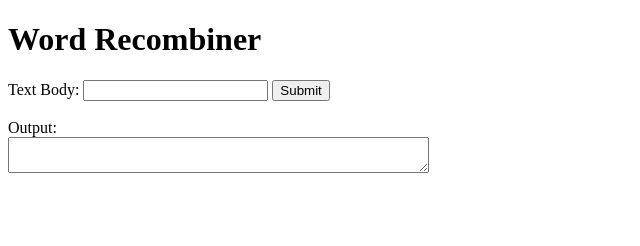
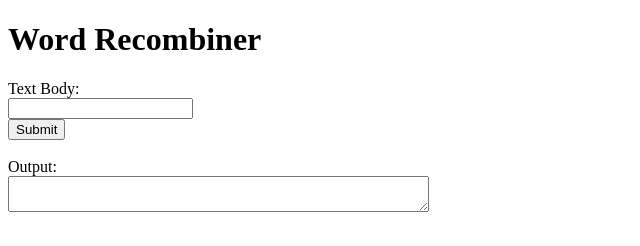
Before and after one commit to apkohl-kt/39AF_web, a plain HTML site: page index.html in a window 1280 px wide. Shown: the whole page, without its empty margins (0-640 px from the left). Drawn offline with Linux system fonts and the light colour scheme.

Commit message:
Update index.html

```diff
--- a/index.html
+++ b/index.html
@@ -12,8 +12,8 @@
   <h1>Word Recombiner</h1>
 
   <form action="/index.html">
-    <label for="textbody">Text Body: </label>
-    <input type = "text" id = "textbody">
+    <label for="textbody">Text Body: </label> <br>
+    <input type = "text" id = "textbody"> <br>
 
     <input type = "submit" value="Submit"> <br><br>
 
```
